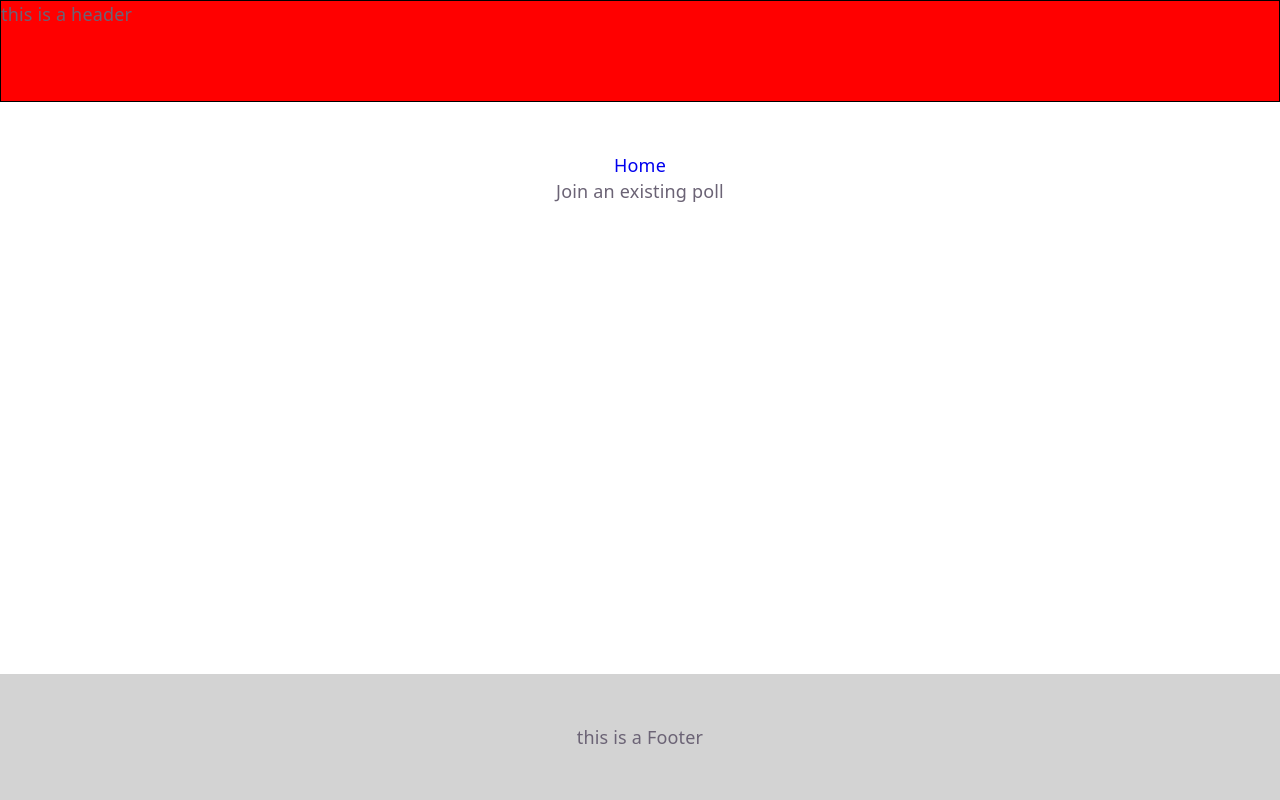
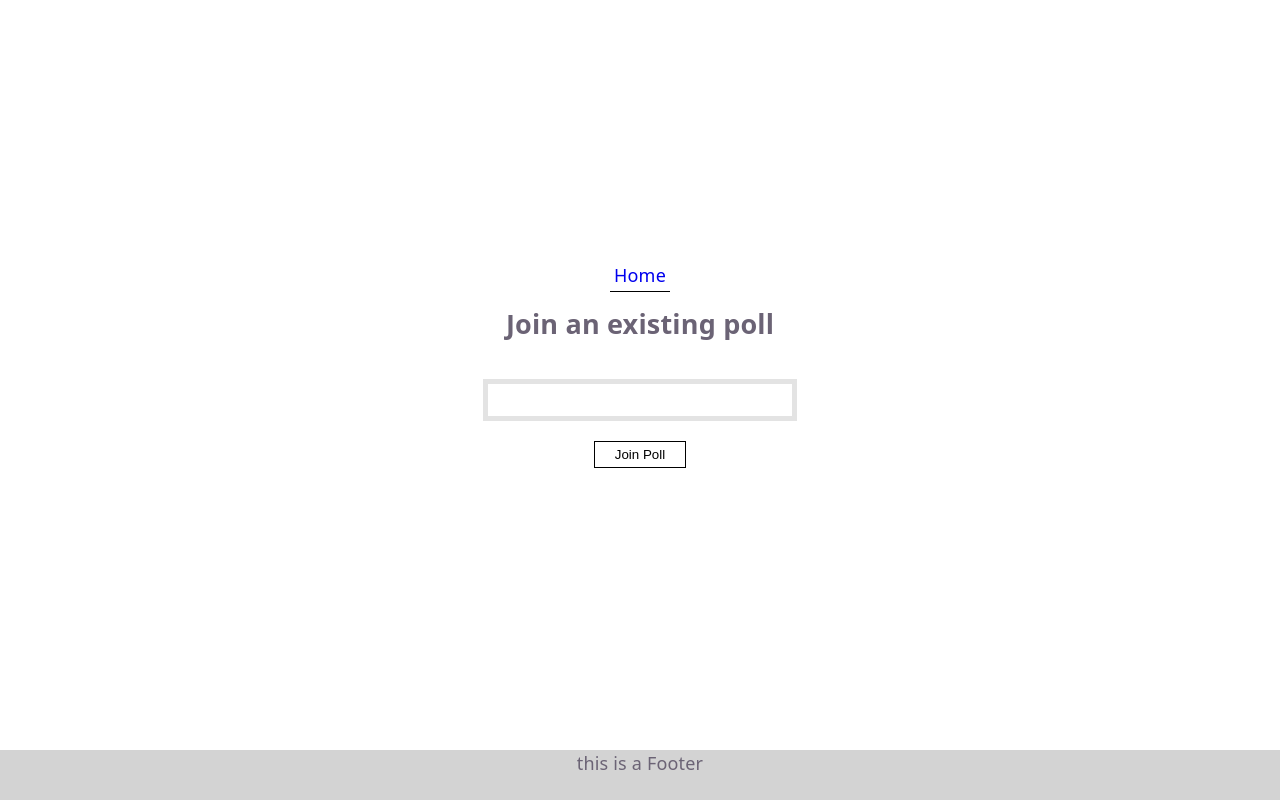
Before and after one commit to lewisPratt/playpoll, a React (Vite) app: page /join in a window 1280 px wide. Built offline with nearby package versions, Linux system fonts and the light colour scheme.

Commit message:
Refactor layout and styling - updated header and footer styles, improved navigation structure, and enhanced JoinExistingPoll component with form elements.

```diff
--- a/src/App.css
+++ b/src/App.css
@@ -22,6 +22,7 @@ header {
   height: 100px;
   display: flex;
   background-color: red;
+  width: 100%;
 }
 
 button {
@@ -44,12 +45,10 @@ a {
   margin: 0 20px;
 }
 
-#spacer {
-  flex: 1;
-}
+
 
 footer {
-  padding: 50px 0;
+  height: 50px;
   background: var(--accent-bg);
 }
 
@@ -58,9 +57,22 @@ footer {
   width: 100%;
   justify-content: center;
   margin-bottom: 20px;
-  padding: 50px 0;
   flex-wrap: wrap;
   flex-direction: column;
+  align-items: center;
+  flex: 1;
+}
+
+nav {
+  text-align: left;
+
+}
+
+nav a {
+  text-decoration: none;
+  padding: 4px;
+  margin: 10px;
+  border-bottom: 1px solid black;
 }
 
 /*////////////////////////
@@ -94,6 +106,12 @@ WELCOME
   width: 100%;
 }
 
+/*////////////////////////
+FRONT PAGE
+///////////////////////*/
+#welcome-message p {
+  margin: 20px 0;
+}
 
 /*////////////////////////
 NEW POLL
@@ -105,6 +123,7 @@ NEW POLL
   flex-wrap: wrap;
   justify-content: center;
   align-items: center;
+  width: 100%;
 }
 
 .game-option-item {
@@ -154,7 +173,22 @@ NEW POLL
   align-items: center;
 }
 
+/*////////////////////////
+Join Poll
+///////////////////////*/
 
+#join-form {
+  display: flex;
+  flex-direction: column;
+  align-items: center;
+}
+
+#share-code {
+  margin: 20px;
+  border: 5px solid #e3e3e3;
+  height: 30px;
+  width: 300px;
+}
 
 @keyframes fade-in {
   0% {
--- a/src/Layout.tsx
+++ b/src/Layout.tsx
@@ -9,11 +9,11 @@ import { BrowserRouter, Route, Routes, Link } from "react-router-dom";
 function Layout() {
   return (
     <>
-      <Header />
       <section id="main-content">
         <BrowserRouter>
-          <Link to="/">Home</Link>
-
+          <nav>
+            <Link to="/">Home</Link>
+          </nav>
           <Routes>
             <Route path="/start-new" element={<StartNewPoll />} />
             <Route path="/join" element={<JoinExistingPoll />} />
@@ -21,7 +21,6 @@ function Layout() {
           </Routes>
         </BrowserRouter>
       </section>
-      <div id="spacer"></div>
       <Footer />
     </>
   );
--- a/src/components/JoinExistingPoll.tsx
+++ b/src/components/JoinExistingPoll.tsx
@@ -1,5 +1,13 @@
 function JoinExistingPoll() {
-  return <p>Join an existing poll</p>;
+  return (
+    <div id="join-poll-input-container">
+      <h2>Join an existing poll</h2>
+      <form id="join-form">
+        <input type="text" name="share-code" id="share-code"></input>
+        <button>Join Poll</button>
+      </form>
+    </div>
+  );
 }
 
 export default JoinExistingPoll;
--- a/src/components/WelcomeMessage.tsx
+++ b/src/components/WelcomeMessage.tsx
@@ -1,7 +1,7 @@
 function WelcomeMessage() {
   return (
     <div id="welcome-message">
-      <p>Welcome to Play Poll.</p>
+      <h2>Welcome to Play Poll.</h2>
       <p>Making your games night an easy decision.</p>
     </div>
   );
```
